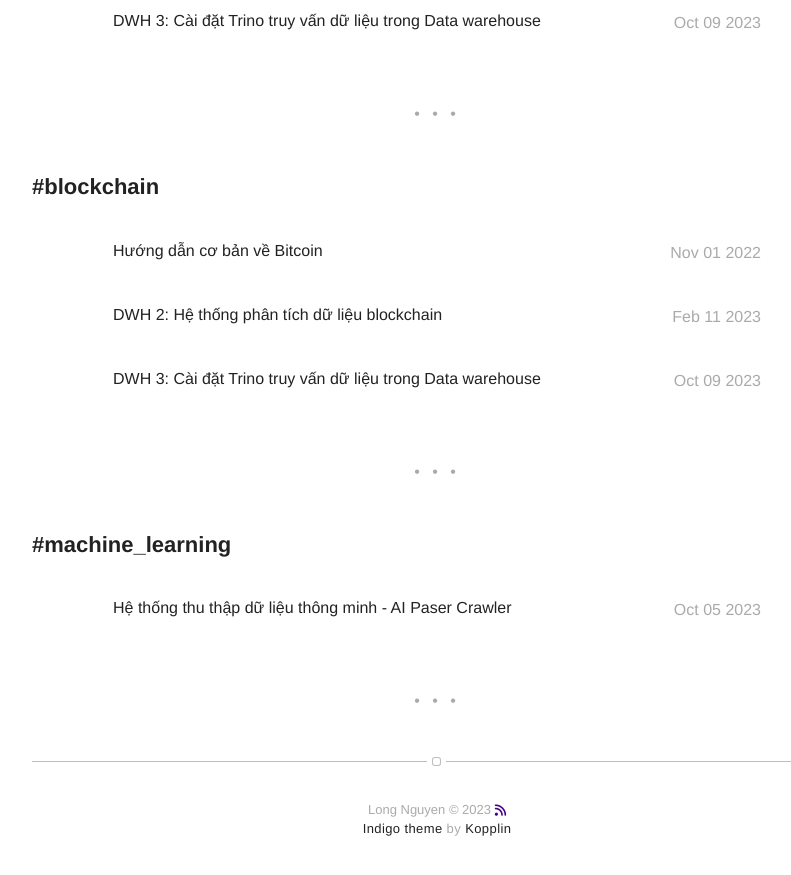
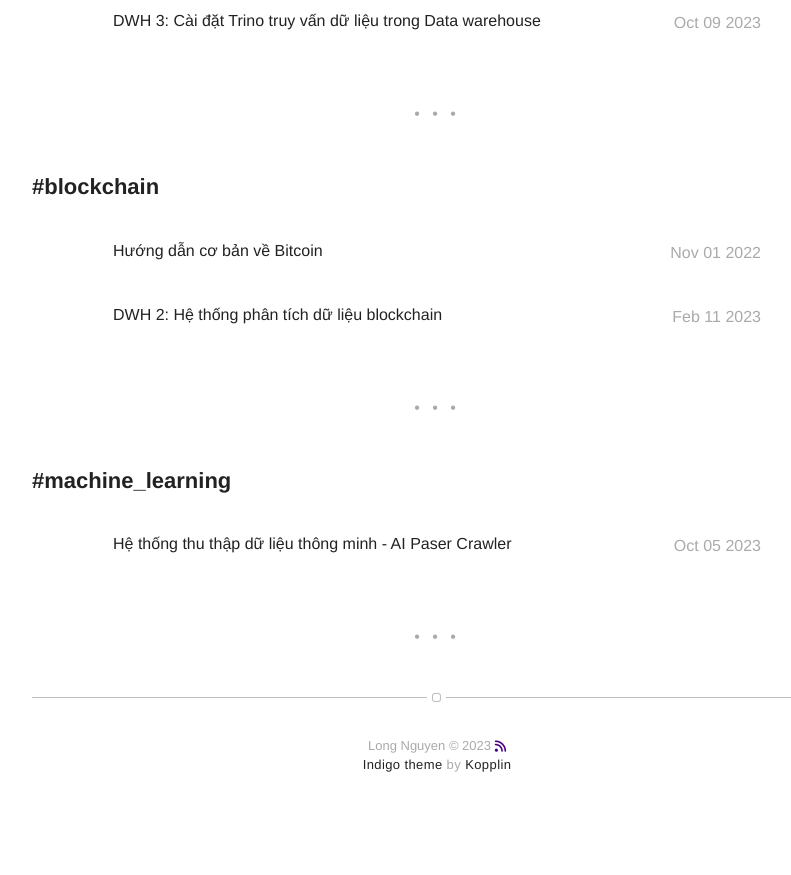
Before and after one commit to longcnttbkhn/longcnttbkhn.github.io, a Jekyll site: the page built from tags.html, in a window 1280 px wide and 900 px high, scrolled down 1184 px. Shown: the top 875 px of the window, without its empty margins (203-994 px from the left). Built offline with Jekyll 4.4.1, drawn with Linux system fonts in a browser that asks for light colours; nearby versions of some CDN libraries; after the commit the page ends 2020 px from its top, so only the background shows below that; part of the change alters nothing that is shown.

Commit message:
huong dan cai dat trino

````diff
--- a/_posts/2023-10-09-cai-dat-trino-truy-van-du-lieu-trong-data-warehouse.markdown
+++ b/_posts/2023-10-09-cai-dat-trino-truy-van-du-lieu-trong-data-warehouse.markdown
@@ -2,201 +2,246 @@
 title: "DWH 3: Cài đặt Trino truy vấn dữ liệu trong Data warehouse"
 layout: post
 date: 2023-10-09 09:00:00 +0700
-image: /assets/images/blog/bigdata/2023-02-11/blockchain-data-analyst.png
+image: /assets/images/blog/bigdata/2023-10-09/trino_ui.jpg
 headerImage: false
 tag:
 - bigdata
-- blockchain
 category: blog
 author: Long Nguyen
-description: Bài viết giới thiệu về hệ thống phân tích dữ liệu blockchain dựa trên hạ tầng Data warehouse Hadoop.
+description: Trong bài viết này mình sẽ hướng dẫn các bạn cách cài đặt và cấu hình Trino làm query engine trong Data warehouse thay thế cho Spark Thrift Server.
 ---
 
-Trong bài viết trước mình đã giới thiệu với các bạn một thiết kế và cài đặt Data Warehouse dựa trên nền tảng Hadoop và một số công nghệ Opensource, bạn có thể xem lại [tại đây](/cai-dat-data-warehouse-tren-hadoop-phan-1/). Trong bài viết này mình sẽ sử dụng DWH này để áp dụng cho một bài toán cụ thể là phân tích dữ liệu Blockchain. Do nội dung bài viết sẽ tập trung vào hệ thống phân tích dữ liệu nên mình sẽ không đi quá sâu vào công nghệ Blockchain mà sẽ chỉ trình bày các vấn đề liên quan đến dữ liệu EVM Blockchain để giải thích cho thiết kế của hệ thống.
-
+Trong bài viết trước mình đã giới thiệu với các bạn một thiết kế và cài đặt Data Warehouse dựa trên nền tảng Hadoop và một số công nghệ Opensource, bạn có thể xem lại [tại đây](/cai-dat-data-warehouse-tren-hadoop-phan-1/). Thiết kế này sử dụng Spark Thrift Server (STS) là một JDBC/ODBC server cho phép các ứng dụng BI có thể connect vào DWH để yêu cầu thực thi các truy vấn SQL. Tuy nhiên STS khi khởi chạy chỉ tạo ra ra 1 đối tượng Spark Context do đó tại mỗi thời điểm chỉ có 1 truy vấn có thể được thực thi. Để giải quyết vấn đề này thì mình sử dụng Trino làm query engine, nó giúp điều phối tài nguyên hợp lý hơn và chạy được nhiều truy vấn đồng thời.
 
 # Nội dung
-1. [Sơ lược về EVM Blockchain](#introduction)
-2. [Kiến trúc thiết kế](#design_architecture)
-3. [Scanner](#scanner)
-4. [Decoder](#decoder)
-5. [Spellbook](#spellbook)
-6. [Visualization](#visualization)
-7. [Automation](#automation)
-8. [Kết luận](#conclusion)
+1. [Giới thiệu tổng quan](#introduction)
+2. [Cài đặt Hive Metastore (HMS)](#install-hms)
+3. [Cài đặt và cấu hình Trino trên 1 node](#install-trino)
+4. [Thêm node mới vào cụm Trino](#add-node)
+5. [Kết luận](#conclusion)
 
-## Sơ lược về EVM Blockchain <a name="introduction"></a>
+## Giới thiệu tổng quan <a name="introduction"></a>
 
-Bitcoin cho chúng ta thấy phiên bản đầu tiên của Blockchain là một sổ cái phi tập trung (bạn có thể xem lại bài viết [tại đây](/huong-dan-co-ban-ve-bitcoin/)), nơi mà toàn bộ các giao dịch chuyển tiền được ghi lại. EVM Blockchain là thế hệ tiếp theo của Blockchain, nó bao gồm một lớp các chain ra đời sau này kể từ khi [Ethereum](https://ethereum.org/) được giới thiệu bao gồm rất nhiều chain phổ biến như: Ethereum, Binance Smart Chain, Polygon... (bạn có thể xem thêm trong danh sách [này](https://www.coincarp.com/vi/chainlist/)). Ethereum đã giúp cho Blockchain trở nên linh hoạt và đa dụng hơn thay vì chỉ có thể thực hiện các giao dịch chuyển tiền, mình sẽ tóm tắt lại một số điểm mới của EVM Blockchain như sau:
+[Trino](https://trino.io/) là một SQL query engine phân tán hiệu năng cao dùng cho các hoạt động phân tích dữ liệu lớn, có thể làm việc với rất nhiều datasource khác nhau thông qua các connector, từ đó cho phép việc truy vấn kết hợp nhiều datasource. Trino không phải là Database cũng không phải là Datawarehouse, nó không lưu trữ dữ liệu, nó chỉ cung cấp một giao diện SQL cho người dùng và các ứng dụng khác truy vấn dữ liệu trên các Datasource khác nhau bằng ngôn ngữ SQL. Trino được xây dựng để phù hợp với các tác vụ Online Analyst Processing (OLAP) thay vì Online Transaction Processing (OLTP).
 
-*Smart Contract:* là một chương trình đang nằm trên EVM Blockchain, tương tự như phần mềm nằm trên máy tính. Smart Contract sẽ được kích hoạt khi người dùng gọi đến một chức năng (function) của nó, lúc này Smart Contract sẽ thực thi chức năng đó theo đúng những gì mà nó được lập trình. Smart Contract thường được viết bằng ngôn ngữ [Sodility](https://docs.soliditylang.org/), dưới đây là một ví dụ đơn giản:
+Một số khái niệm trong Trino:
+- *Datasource*: Là một nguồn dữ liệu mà Trino sử dụng, nó có thể là database, hệ thống file (local, hdfs, s3...), google sheet excel, elasticsearch, thậm chí cả kafka... Trino sử dụng connector tương ứng với từng datasource để kết nối với chúng.
+- *Connector*: Đóng vai trò như người phiên dịch giữa Trino và các Datasource, bạn có thể xem danh sách các datasource đầy đủ [tại đây](https://trino.io/docs/current/connector.html)
+- *Catalog*: Là một khai báo về một Datasource trong Trino, một khai báo catalog bao gồm tên connector và các cấu hình thích hợp để Trino có thể sử dụng Datasource. Trong SQL thì catalog là cấp đầu tiên khi cần gọi đến 1 table: \<catalog\>.\<schema\>.\<table\>
+- *Schema*: là một nhóm được đặt tên gồm nhiều bảng trong catalog, nó tương đương với khái niệm database trong các cơ sở dữ liệu quan hệ.
+- *Table*: là một bảng chứa dữ liệu, sử dụng SQL người dùng có thể tạo, thay đổi, truy vấn hoặc thêm dữ liệu vào bảng.
 
-{% highlight javascript %}
-// SPDX-License-Identifier: GPL-3.0
-pragma solidity >=0.4.16 <0.9.0;
+Trino là một query engine phân tán tức là nó có thể được cài đặt trên nhiều node và kết hợp cùng nhau thành 1 cụm (cluster). Cụm Trino cũng được thiết kế theo kiến trúc master-slaves, có một node làm master đóng vài trò quản lý, điều phối, lập lịch cho cả cụm và các node slave đóng vai trò thực thi các nhiệm vụ được giao bởi master. Các thành phần trong cụm Trino bao gồm:
+- *Coordinator*: Đóng vai trò master trong cụm Trino, là server để nhận truy vấn SQL từ client, phân tích cú pháp, lên kế hoạch thực thi và giao nhiệm vụ cho các Worker, tổng hợp kết quả từ các worker và trả về cho client.
+- *Worker*: Đóng vai trò là node slave trong cụm Trino, nó tiếp nhận và xử lý nhiệm vụ được giao bởi Coordinator.
 
-contract SimpleStorage {
-    uint storedData;
+## Cài đặt Hive Metastore (HMS) <a name="install-hms"></a>
 
-    function set(uint x) public {
-        storedData = x;
-    }
+Trước khi bắt đầu thì mình sẽ giải thích một chút về lý do vì sao chúng ta lại cần HMS. Nếu các bạn còn nhớ, trong bài viết trước khi mình cài Data warehouse (bạn có thể xem lại [tại đây](/cai-dat-data-warehouse-tren-hadoop-phan-1/#install_hive)) mình đã làm 2 việc:
+- Một là tạo và cấu hình thư mục lưu trữ dữ liệu trong DWH, một thư mục trên HDFS: `hdfs://node01:9000/user/hive/warehouse`
+- Hai là tạo và hình nơi lưu trữ metadata cho DWH, một cơ sở dữ liệu trong postgresql: `jdbc:postgresql://node01:5432/metastore`
 
-    function get() public view returns (uint) {
-        return storedData;
-    }
-}
-{% endhighlight %}
+Đây chính là 2 thành phần để tạo nên một Data warehouse là *Storage* và *Metadata*. Trong đó Storage là nơi dữ liệu được lưu trữ còn Metadata là nơi lưu trữ các thông tin như các schema (database), các table, cấu trúc của table, loại table, nơi lưu trữ dữ liệu của table trong Storage... Chỉ cần có 2 thành phần này thì một query engine đã có thể truy vấn dữ liệu trong DWH, trong bài viết trước mình đã sử dụng Spark Thrift Server để làm query engine server, tuy nhiên cũng có thể thao tác với DWH bằng Spark SQL (xem thêm [tại đây](https://spark.apache.org/docs/latest/sql-distributed-sql-engine.html)) hoặc trong một spark job (xem thêm [tại đây](https://spark.apache.org/docs/latest/sql-data-sources-hive-tables.html))
 
-*Ethereum Virtual Machine (EVM):* Là máy ảo chạy trên các node của EVM Blockchain dùng để thực thi các chức năng của Smart Contract.
+Để truy vấn được data trong DWH thì Trino cần 1 service cung cấp các thông tin về Storage và Metadata, đây chính là việc mà HMS sẽ làm.
 
-*Native cryptocurrency:* Là đồng tiền chính trên mỗi chain, ví dụ trên Ethereum là Ether (ETH), Binance Smart Chain là Binance (BNB). Native cryptocurrency được tạo ra tuỳ theo cơ chế của mỗi chain khác nhau, và được sử dụng để trả phí giao dịch trên chain đó.
+Lý thuyết thế thôi giờ chúng ta bắt tay vào cài đặt nhé, mình sẽ thực hiện trên cụm DWH đã có trong bài viết trước, bạn có thể xem lại [tại đây](/cai-dat-data-warehouse-tren-hadoop-phan-1). Đầu tiên chúng ta sẽ lên trang chủ của Hive để download phiên bản hive phù hợp [tại đây](https://dlcdn.apache.org/hive/) mình sẽ sử dụng phiên bản 2.3.9 do đây là phiên bản mà Spark Thrift Server của mình đang sử dụng.
+> Lưu ý: Muốn biết STS đang dùng Hive version nào bạn chạy job STS lên sau đó vào giao diện SparkUI của job, vào thẻ Environment và tìm cấu hình `spark.sql.hive.version`
 
-*Transaction:* Khi người dùng thực hiện việc chuyển tiền, deploy contract (đưa một contract mới lên blockchain) hay thực hiện một chức năng của Smart Contract thì sẽ tạo ra một giao dịch.
-
-*Gas:* Là đơn vị để đo lường khối lượng tính toán của EVM khi thực hiện một giao dịch. Để thực hiện được giao dịch thì người dùng phải trả phí gas cho mạng lưới.
-
-*Token Standards:* Là các chuẩn cho Smart Contract cho Token, nó bao gồm các chức năng mà một Smart Contract cần phải có để đạt chuẩn, dưới dây là 3 Torken Standards phổ biến trên EVM Blockchain:
-
- * [ERC20](https://ethereum.org/en/developers/docs/standards/tokens/erc-20/): Là một chuẩn token rất giống với Native Cryptocurrency tức là bạn có thể lưu trữ nó trong ví, thực hiện chuyển token, điểm khác biệt là ERC20 được tạo ra từ Contract nên nó linh hoạt và đa dụng hơn nhiều so với Native Cryptocurrency. Các Stable Coin (Token có giá được neo với một đồng tiền pháp định: VD USDT, BUSD...), Wrap Token (Token thay thế cho Native Cryptocurrency vd: WBNB, WBTC...) đều thuộc ERC20.
-* [ERC721](https://ethereum.org/en/developers/docs/standards/tokens/erc-721/): Là chuẩn token của NFT (Non-fungible Token), mỗi token của một contract là khác biệt nhau và không thay thế được cho nhau, được dùng để định danh tài sản số.
-* [ERC1155](https://ethereum.org/en/developers/docs/standards/tokens/erc-1155/): Cũng là chuẩn token của NFT tuy nhiên mỗi token của một contract có thể chia nhỏ được.
-
-*Blockchain Explorer* Để có thể hiểu được những gì đã, đang diễn ra trên EVM Blockchain chúng ta cần sử dụng Blockchain Explorer là một trang web cho phép người dùng tra cứu thông tin, xem dữ liệu trên blockchain một cách thân thiện hơn. VD: [etherescan.io](https://etherscan.io/), [bscscan.com](https://bscscan.com/), [polygonscan.com](https://polygonscan.com/)...
-
-## Kiến trúc thiết kế <a name="design_architecture"></a>
-
-Để thiết kế hệ thống này mình có tham khảo những mô tả của [Dune Analyst](https://dune.com/docs/)  một startup cung cấp hạ tầng phân tích dữ liệu Blockchain, được định giá tới 1 tỷ đô vào thời điểm tháng 2/2022.
-
-<p style="
-    text-align: center;
-"><img src="/assets/images/blog/bigdata/2023-02-11/bi-architecture.jpg" alt="BI Architecture" width="100%"></p>
-
-- Scanner: Có chức năng quét dữ liệu từ EVM blockchain thông qua Node service và lưu trữ dữ liệu raw vào DWH.
-- Decoder: Dữ liệu raw trên EVM blockchain là dữ liệu đã được mã hoá do đó Decoder đóng vai trò giải mã dữ liệu raw thành dữ liệu Source data có cấu trúc để dễ dàng sử dụng.
-- Spellbook: Là một tập hợp các bảng dữ liệu được công khai bởi Dune để phục vụ mục đích phân tích dữ liệu trên EVM blockchain, bạn có thể tham khảo source code của Spellbook [tại đây](https://github.com/duneanalytics/spellbook)
-- Các thành phần khác như: DBT, Airflow, Superset mình đã giới thiệu trong bài viết trường, bạn có thể xem lại [tại đây](/cai-dat-data-warehouse-tren-hadoop-phan-1/#design_architecture).
-
-## Scanner <a name="scanner"></a>
-
-Trước khi nói về Scanner mình sẽ mô tả qua một chút về dữ liệu trên EVM Blockchain. Mình sẽ lấy một ví dụ là một giao dịch [Transfer](https://etherscan.io/tx/0xc3b4f70cbf9d8ecb89687cfa73e1af879c60ff124c3c75208931f74231d78129) của USDT, một stable coin chuẩn ERC20 trên mạng Ethereum. Ở tab overiew bạn có thể nhìn thấy các thông tin sau (click vào more detail để xem toàn bộ thông tin):
-
-- Transaction Hash: là định danh duy nhất của transaction này, bạn có thể sử dụng TxHash để tìm chính xác transaction.
-- Status: Trạng thái của giao dịch thường là Success hoặc Pending
-- Block: Blocknumber của transaction, cho biết transaction này được đóng trong block nào.
-- From: Địa chỉ ví của thực hiện transaction
-- To: Địa chỉ nhận yêu cầu, ở đây chính là địa chỉ contract của token USDT.
-- Value: số ETH (Native cryptocurrency) được gửi đến cho contract.
-- Transaction fee: Phí giao dịch tính bằng ETH
-- Gas Price: Giá gas tại thời điểm giao dịch tính bằng ETH
-- Gas Limit & Usage: Số gas tối đa và số gas đã sử dụng cho transaction
-- Burnt & Txn Savings Fees: Số ETH bị burn và số eth được trả lại cho validator khi thực hiện giao dịch. Bạn có thể xem thêm về cơ chế mint burn của ethereum [tại đây](https://ethereum.org/en/developers/docs/intro-to-ether/).
-- Input Data: dữ liệu được gửi kèm khi thực hiện giao dịch, trong giao dịch này chính là lời gọi thực hiện chức năng transfer của contract. Bạn có thể click vào View input as Original để xem dữ liệu dạng raw hoặc Decode input data để xem dữ liệu sau khi giải mã.
-
-Chuyển qua tab logs bạn sẽ nhìn thấy danh sách các log được phát ra khi thực hiện giao dịch này, mỗi event log bao gồm các thông tin sau:
-- Address: địa chỉ contract phát ra event log này, ở đây chính là contract của token USDT
-- Name: Tên của event log
-- Topics: chứa các thông tin được đánh index trong event log, trong đó topic[0] là signature (định danh duy nhất) của event log này, dùng để phân biệt event này với event khác.
-- Data: Dữ liệu trong event log.
-
-Scanner sẽ thực hiện việc lấy dữ liệu raw transaction và event log từ Node Service và lưu xuống DWH, mình sử dụng thư viện [Web3j](https://docs.web3j.io/) để lấy lấy dữ liệu từ Node Service. Dưới đây là một đoạn code mẫu bằng ngôn ngữ Scala để các bạn tham khảo:
-
-```scala
-import org.web3j.protocol.Web3j
-import com.google.gson.Gson
-
-val rpcUrl = <URL_YOUR_RPC_SERVICE>
-val web3 = Web3j.build(new HttpService(rpcUrl))
-val gson = new Gson()
-
-val blockNumber = new DefaultBlockParameterNumber(1234)
-val query = new EthFilter(blockNumber, blockNumber, java.util.Collections.emptyList[String]())
-val eventlogs =  gson.toJson(web3.ethGetLogs(query).sendAsync().get().getLogs)
-println(eventlogs)
-
-val blockData = web3.ethGetBlockByNumber(blockNumber, true).sendAsync().get().getBlock
-val transactions = gson.toJson(blockData)
-println(transactions)
+```sh
+$ wget https://dlcdn.apache.org/hive/hive-2.3.9/apache-hive-2.3.9-bin.tar.gz
+$ tar -xvzf apache-hive-2.3.9-bin.tar.gz
+$ mv apache-hive-2.3.9-bin /lib/hive
+$ mkdir /lib/hive/logs
+$ chgrp hadoop -R /lib/hive
+$ chmod g+w -R /lib/hive
 ```
 
- Với số lượng block cần lấy dữ liệu là rất lớn: 16,6 triệu block trên Ethereum và 25,6 triệu block trên BSC nên để có thể sử dụng được tối đa số lượng request đến Node Service, mình sử dụng Spark để thực hiện việc scan nhiều block song song với nhau.
+Bổ sung biến môi trường `/etc/bash.bashrc`
 
- Kết quả chạy đến thời điểm hiện tại như sau:
+```sh
+export HIVE_HOME=/lib/hive
+export PATH=$HIVE_HOME/bin:$PATH
+```
+Cập nhật biến môi trường
 
-- Dữ liệu Event Log:
-    - BSC Chain:
-        - Số block: 23490000
-        - Dung lượng: 1,2 TB
-    - ETH chain:
-        - Số block: 16230000
-        - Dung lượng: 325.6 GB
-- Dữ liệu Transaction:
-    - BSC Chain:
-        - Số block: 18900000
-        - Dung lượng: 1,2 TB
-
-## Decoder <a name="decoder"></a>
-
-Dữ liệu sau khi được lấy về là dữ liệu raw đã được mã hoá, để giải mã được nó ta cần có ABI (Application Binary Interface) của contract. ABI giống như một bản hướng dẫn kỹ thuật cho phép chúng ta có thể decode được dữ liệu raw thành dữ liệu có cấu trúc và mang ý nghĩa rõ ràng phù hợp cho việc phân tích. Chi tiết về ABI các bạn có thể xem [tại đây](https://docs.soliditylang.org/en/v0.8.17/abi-spec.html). Để lấy được ABI của contract chúng ta có thể sử dụng Blockchain Explorer, ví dụ với contract token USDT bạn có thể vào [đây](https://etherscan.io/address/0xdac17f958d2ee523a2206206994597c13d831ec7#code), trong trang này bạn có thể nhìn thấy cả mã nguồn và ABI của contract. Decoder được thiết kế bao gồm CMS cho phép người dùng upload file ABI của contract (do không phải contract nào cũng có ABI đầy đủ trên Explorer), decoder sẽ giải mã dữ liệu raw và đẩy vào decoded table, bạn có thể xem mô tả về decoded table [tại đây](https://dune.com/docs/tables/decoded/). Dưới đây là một đoạn code mẫu decode dữ liệu event log và function call data để các bạn tham khảo:
-
-```scala
-import com.esaulpaugh.headlong.abi.{Event, Function}
-import com.esaulpaugh.headlong.util.Strings
-import org.web3j.abi.EventEncoder
-import java.util
-
-val eventABIJson = <String abi json of one event>
-val e = Event.fromJson(eventABIJson)
-val eventSignature = EventEncoder.buildEventSignature(e.getCanonicalSignature)
-println(eventSignature)
-
-val topic1, topic2, topic3, topic4: String // Topics of one Event
-val data: String // Data of one Event
-
-val topics = new util.ArrayList[Array[Byte]]
-topics.add(Strings.decode(topic1.replace("0x", "")))
-    if (topic2 != null && topic2 != "") {
-        topics.add(Strings.decode(topic2.replace("0x", "")))
-}
-if (topic3 != null && topic3 != "") {
-    topics.add(Strings.decode(topic3.replace("0x", "")))
-}
-if (topic4 != null && topic4 != "") {
-    topics.add(Strings.decode(topic4.replace("0x", "")))
-}
-
-val extractedData = e.decodeArgs(topics.toArray(new Array[Array[Byte]](topics.size())), Strings.decode(data.replace("0x", "")))
-println(extractedData)
-
-val functionABIJson = <String abi json of one Function>
-val f = Function.fromJson(functionABIJson)
-val methodId = Strings.encode(f.selector())
-println(methodId)
-
-val data: String // Input of one Transaction
-val extractedData = f.decodeCall(Strings.decode(data.replace("0x", "")))
-println(extractedData)
-
+```sh
+$ source /etc/bash.bashrc
 ```
 
-## Spellbook <a name="spellbook"></a>
-
-Sau khi lấy [source code]() của Spellbook về bạn tiến hành cài đặt theo hướng dẫn [tại đây](http://localhost:4000/cai-dat-data-warehouse-tren-hadoop-phan-1/#install_dbt), kiểm tra doc của Spellbook trên giao diện:
-
-![DBT Screen](/assets/images/blog/bigdata/2023-02-11/dbt-home-screen.png)
-
-Để chạy riêng từng bảng trên Spellbook bạn dùng command sau:
+Copy cấu hình và thư viện từ Spark sang
 
 ```sh
-$ dbt run --select +<model_name>
+$ cp $SPARK_HOME/conf/hive-site.xml $HIVE_HOME/conf/
+$ cp $SPARK_HOME/jars/postgresql-42.5.1.jar $HIVE_HOME/lib/
 ```
 
-Trước khi chạy một model bạn cần phải kiểm tra các bảng dữ liệu mà nó phụ thuộc vào đã có đủ hay chưa bằng cách kiểm tra DAG Graph của model đó. Ví dụ mình muốn chạy model: `tofu_bnb_trades` có DAG Graph như sau:
+Run HMS trên user hive
 
-![Spellbook DAG](/assets/images/blog/bigdata/2023-02-11/spellbook-dag.png)
+```sh
+[hive]$ hive --service metastore &
+```
 
-Ta thấy rằng model này đang phụ thuộc vào các datasource (green) vì vậy ta cần chuẩn bị các bảng dữ liệu datasource (bằng cách sử dụng Decoder hoặc lấy thêm dữ liệu từ nguồn khác) trước khi có thể chạy được model này.
+Mặc định HMS sẽ được chạy trên port `9083` bạn có thể thay đổi nó bằng cấu hình `hive.metastore.port` trong file `$HIVE_HOME/conf/hive-site.xml`
+
+## Cài đặt và cấu hình Trino trên 1 node <a name="install-trino"></a>
+
+Bạn lên trang chủ của Trino để [tại đây](https://trino.io/docs/current/release.html) tìm phiên bản phù hợp cho hệ thống, mình lựa chọn phiên bản Trino 389 do đây là phiên bản mới nhất còn hỗ trợ java 11.
+> Lưu ý: bạn có thể update java lên phiên bản mới nhất để sử dụng Trino latest version theo hướng dẫn [tại đây](https://trino.io/docs/current/installation/deployment.html)
+
+```sh
+$ wget https://repo1.maven.org/maven2/io/trino/trino-server/389/trino-server-389.tar.gz
+$ tar -xvzf trino-server-389.tar.gz
+$ mv trino-server-389 /lib/trino
+$ mkdir /lib/trino/logs
+$ chgrp hadoop -R /lib/trino
+$ chmod g+w -R /lib/trino
+```
+
+Bổ sung biến môi trường `/etc/bash.bashrc`
+
+```sh
+export TRINO_HOME=/lib/trino
+export PATH=$TRINO_HOME/bin:$PATH
+```
+Cập nhật biến môi trường
+
+```sh
+$ source /etc/bash.bashrc
+```
+
+Tạo lần lượt các file cấu hình như sau:
+
+- `$TRINO_HOME/etc/config.properties`
+
+```sh
+coordinator=true
+node-scheduler.include-coordinator=true
+http-server.http.port=8080
+discovery.uri=http://node01:8080
+```
+
+- `$TRINO_HOME/etc/jvm.config`
+
+```sh
+-server
+-Xmx16G
+-XX:InitialRAMPercentage=80
+-XX:MaxRAMPercentage=80
+-XX:G1HeapRegionSize=32M
+-XX:+ExplicitGCInvokesConcurrent
+-XX:+ExitOnOutOfMemoryError
+-XX:+HeapDumpOnOutOfMemoryError
+-XX:-OmitStackTraceInFastThrow
+-XX:ReservedCodeCacheSize=512M
+-XX:PerMethodRecompilationCutoff=10000
+-XX:PerBytecodeRecompilationCutoff=10000
+-Djdk.attach.allowAttachSelf=true
+-Djdk.nio.maxCachedBufferSize=2000000
+-XX:+UnlockDiagnosticVMOptions
+-XX:+UseAESCTRIntrinsics
+-Dfile.encoding=UTF-8
+# Disable Preventive GC for performance reasons (JDK-8293861)
+#-XX:-G1UsePreventiveGC
+# Reduce starvation of threads by GClocker, recommend to set about the number of cpu cores (JDK-8192647)
+-XX:GCLockerRetryAllocationCount=32
+```
+
+- `$TRINO_HOME/etc/log.properties`
+
+```sh
+io.trino=INFO
+```
+
+- `$TRINO_HOME/etc/node.properties`
+
+```sh
+node.environment=production
+node.id=node01
+node.data-dir=/home/trino/data
+```
+
+- `$TRINO_HOME/etc/catalog/hive.properties`
+
+```sh
+connector.name=delta-lake
+hive.metastore.uri=thrift://node1:9083
+hive.metastore-cache.cache-partitions=false
+```
+
+> Lưu ý: Ở đây mình sử dụng connector `delta-lake` để Trino có thể làm việc với Delta table
+
+Cài đặt python
+
+```sh
+$ ln -s /usr/bin/python3 /usr/bin/python
+```
+
+Tạo user trino
+
+```sh
+$ useradd -g hadoop -m -s /bin/bash trino
+```
+
+Run Trino trên user trino
+
+```sh
+[trino]$ launcher start
+```
+
+Kiểm tra trạng thái của Trino
+
+```sh
+[trino]$ launcher status
+```
+
+Xem giao diện TrinoUI: `http://node01:8080/ui/`
+
+![Trino UI](/assets/images/blog/bigdata/2023-10-09/trino_ui.jpg)
+
+Cài đặt Trino CLI
+
+```sh
+$ wget https://repo1.maven.org/maven2/io/trino/trino-cli/389/trino-cli-389-executable.jar
+$ mv trino-cli-389-executable.jar $TRINO_HOME/bin/trino
+$ chmod +x $TRINO_HOME/bin/trino
+$ trino http://node01:8080/hive
+```
+
+Chạy một số lệnh trên Trino CLI
+
+```sql
+trino> show catalogs;
+trino> show schemas;
+trino> select * from ...
+```
+
+Tắt Trino
+
+```sh
+[trino]$ launcher stop
+```
+
+## Thêm node mới vào cụm Trino <a name="install-trino"></a>
+
+Để thêm node mới vào cụm Trino đang có, bạn lặp lại các bước ở trên và sửa lại 2 file cấu hình:
+
+- `$TRINO_HOME/etc/config.properties``
+
+```sh
+coordinator=false
+http-server.http.port=8080
+discovery.uri=http://node01:8080
+```
+
+- `$TRINO_HOME/etc/node.properties`
+
+```sh
+node.environment=production
+node.id=node02
+node.data-dir=/home/trino/data
+```
 
 ## Kết luận <a name="conclusion"></a>
 
-Bài viết hôm nay đến đây thôi, mình sẽ tiếp tục viết thêm nội dung cho cho bài viết này trong các lần cập nhật tiếp theo nhé. Hẹn gặp lại các bạn
+Trong bài viết này mình đã hướng dẫn cách cài đặt Trino làm query engine server để thay thế cho Spark Thrift Server, chúc các bạn thành công!
````
Also changed, not shown: assets/images/blog/bigdata/2023-10-09/trino_ui.jpg (added).
